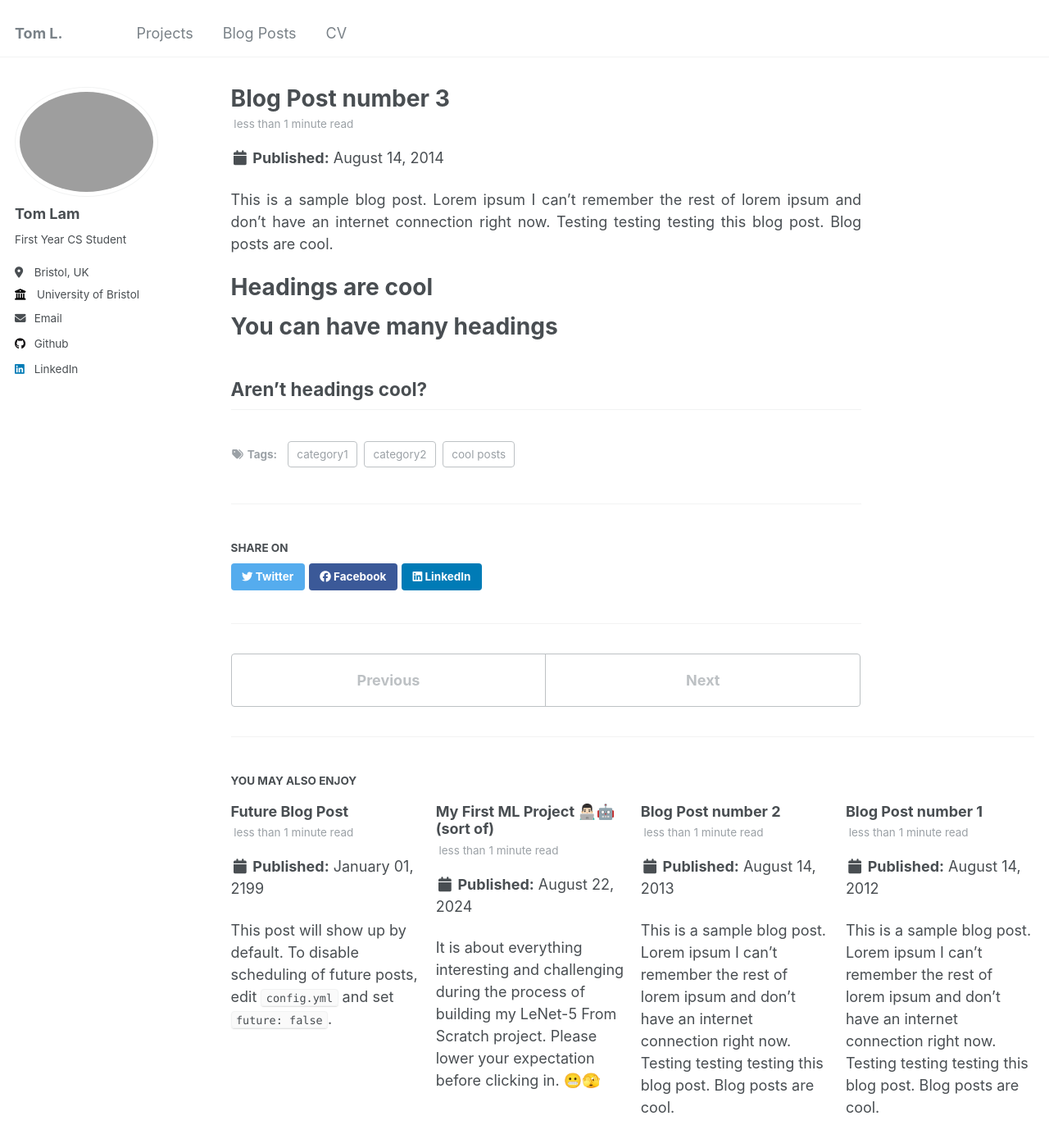
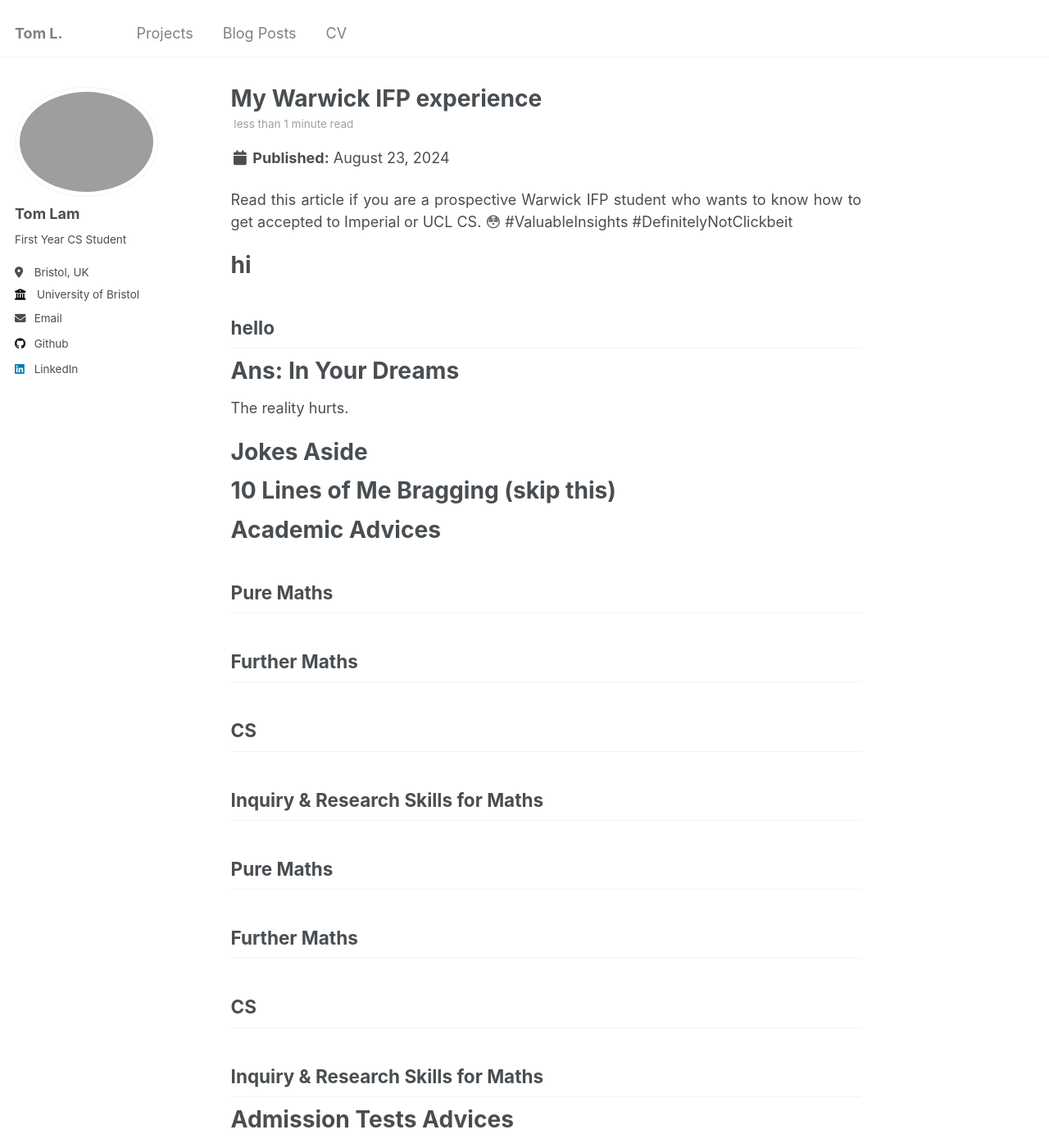
Before and after one commit to T0mLam/t0mlam.github.io, a Jekyll site: the page built from _posts/2024-08-23-my-warwick-ifp-experience.md, in a window 1280 px wide and 1400 px high. Shown: the whole window at 82% size. Built offline with Jekyll 4.4.1, drawn with Linux system fonts in a browser that asks for light colours; some of the changed text lies outside the part shown.

Commit message:
update blogs

```diff
--- a/Gemfile
+++ b/Gemfile
@@ -25,4 +25,5 @@ group :jekyll_plugins do
   gem 'jekyll-sitemap'
   gem 'hawkins'
   gem "webrick", "~> 1.8"
+  gem 'jekyll-toc'
 end
--- a/_config.yml
+++ b/_config.yml
@@ -301,6 +301,7 @@ plugins:
   - jekyll-gist
   - jekyll-feed
   - jekyll-redirect-from
+  - jekyll-toc
 # mimic GitHub Pages with --safe
 whitelist:
   - jekyll-paginate
--- a/_posts/2014-08-14-blog-post-3.md
+++ /dev/null
@@ -1,20 +0,0 @@
----
-title: 'Blog Post number 3'
-date: 2014-08-14
-permalink: /posts/2014/08/blog-post-3/
-tags:
-  - cool posts
-  - category1
-  - category2
----
-
-This is a sample blog post. Lorem ipsum I can't remember the rest of lorem ipsum and don't have an internet connection right now. Testing testing testing this blog post. Blog posts are cool.
-
-Headings are cool
-======
-
-You can have many headings
-======
-
-Aren't headings cool?
-------
--- /dev/null
+++ b/_posts/2024-08-23-my-warwick-ifp-experience.md
@@ -0,0 +1,63 @@
+---
+title: 'My Warwick IFP experience'
+date: 2024-08-23
+permalink: /posts/2014/08/blog-post-3/
+toc: true
+tags:
+  - Study Abroad
+---
+
+
+Read this article if you are a prospective Warwick IFP student who wants to know how to get accepted to Imperial or UCL CS. 😳 #ValuableInsights #DefinitelyNotClickbeit
+
+
+# hi
+
+## hello
+
+
+Ans: In Your Dreams
+======
+The reality hurts.
+
+Jokes Aside
+======
+
+10 Lines of Me Bragging (skip this)
+======
+
+Academic Advices
+======
+
+Pure Maths
+------
+
+Further Maths
+------
+
+CS
+------
+
+Inquiry & Research Skills for Maths
+------
+
+Pure Maths
+------
+
+Further Maths
+------
+
+CS
+------
+
+Inquiry & Research Skills for Maths
+------
+
+Admission Tests Advices
+======
+
+Other Advices
+======
+
+Just Enjoy
+======
```
Also changed, not shown: _includes/toc.html (added, +182 -0 lines), _posts/2024-08-22-my-first-ml-project.md (renamed from _posts/2024-08-22-blog-post-4.md, +3 -0 lines).
